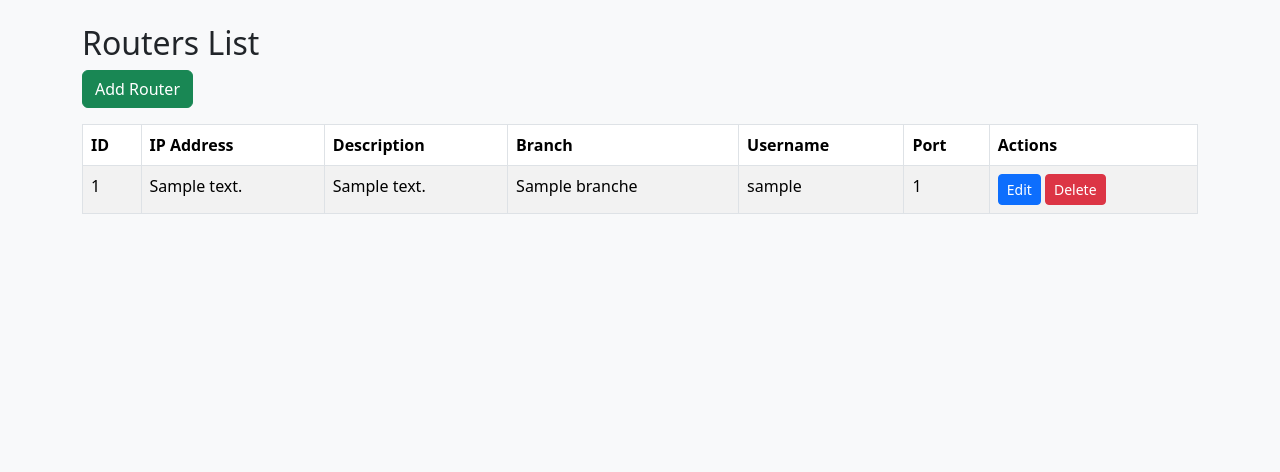
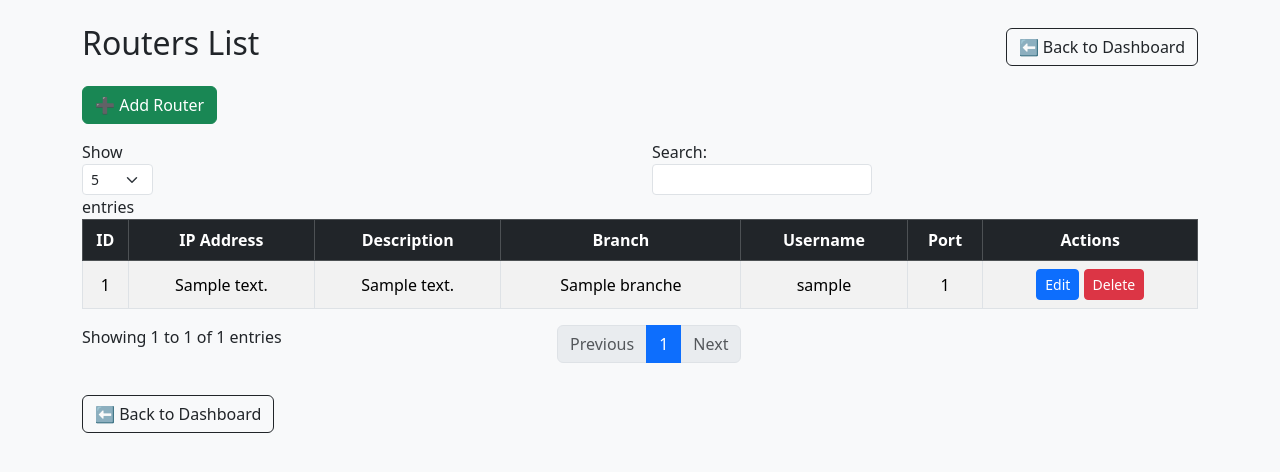
Before and after one commit to sakwasilas/wif_system, a Flask app: page /routers in a window 1280 px wide. Shown: the top 472 px of the page. Run offline with Flask 3, Linux system fonts and the light colour scheme; tables that the repository leaves empty hold one stand-in row (values such as "Sample post"); some libraries are stand-ins or nearby versions.

Commit message:
added boostarp to list routers

```diff
--- a/templates/admin/list_routers.html
+++ b/templates/admin/list_routers.html
@@ -2,11 +2,16 @@
 {% block content %}
 
 <div class="container mt-4">
+    <div class="d-flex justify-content-between align-items-center mb-3">
         <h2>Routers List</h2>
-    <a href="{{ url_for('add_router') }}" class="btn btn-success mb-3">Add Router</a>
+        <a href="{{ url_for('admin_dashboard') }}" class="btn btn-outline-dark">⬅ Back to Dashboard</a>
+    </div>
 
-    <table class="table table-bordered table-striped">
-        <thead>
+    <a href="{{ url_for('add_router') }}" class="btn btn-success mb-3">➕ Add Router</a>
+
+    <div class="table-responsive">
+        <table id="routersTable" class="table table-bordered table-striped table-hover align-middle text-center">
+            <thead class="table-dark">
                 <tr>
                     <th>ID</th>
                     <th>IP Address</th>
@@ -38,4 +43,29 @@
         </table>
     </div>
 
+    <div class="mt-3">
+        <a href="{{ url_for('admin_dashboard') }}" class="btn btn-outline-dark">⬅ Back to Dashboard</a>
+    </div>
+</div>
+
+<!-- JS -->
+<script src="https://code.jquery.com/jquery-3.7.1.min.js"></script>
+<script src="https://cdn.jsdelivr.net/npm/bootstrap@5.3.3/dist/js/bootstrap.bundle.min.js"></script>
+<script src="https://cdn.datatables.net/1.13.6/js/jquery.dataTables.min.js"></script>
+<script src="https://cdn.datatables.net/1.13.6/js/dataTables.bootstrap5.min.js"></script>
+<script>
+$(document).ready(function() {
+    $('#routersTable').DataTable({
+        "paging": true,
+        "searching": true,
+        "ordering": true,
+        "order": [[0, "asc"]],
+        "lengthMenu": [5, 10, 25, 50, 100],
+        "columnDefs": [
+            { "orderable": false, "targets": -1 } // Actions column not sortable
+        ]
+    });
+});
+</script>
+
 {% endblock %}
```
Lines whose indentation alone changed are shown as unchanged.
